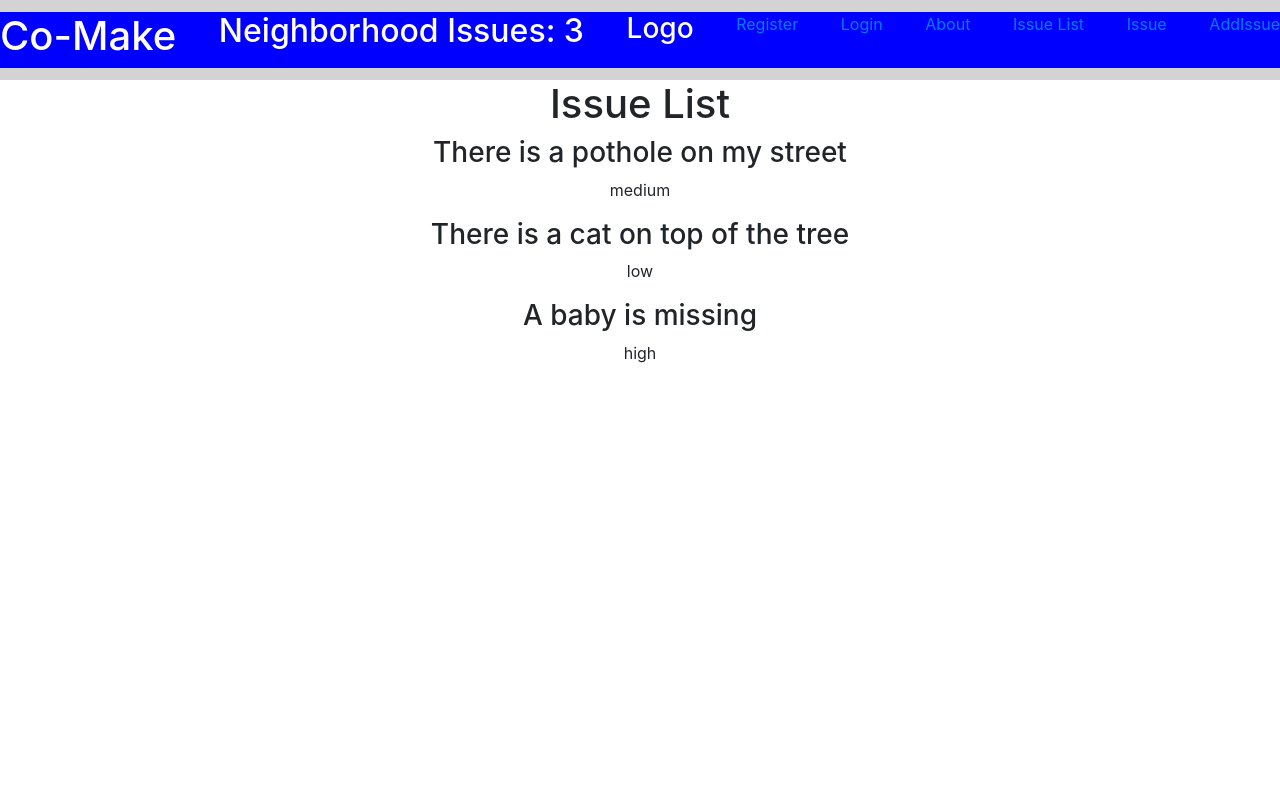
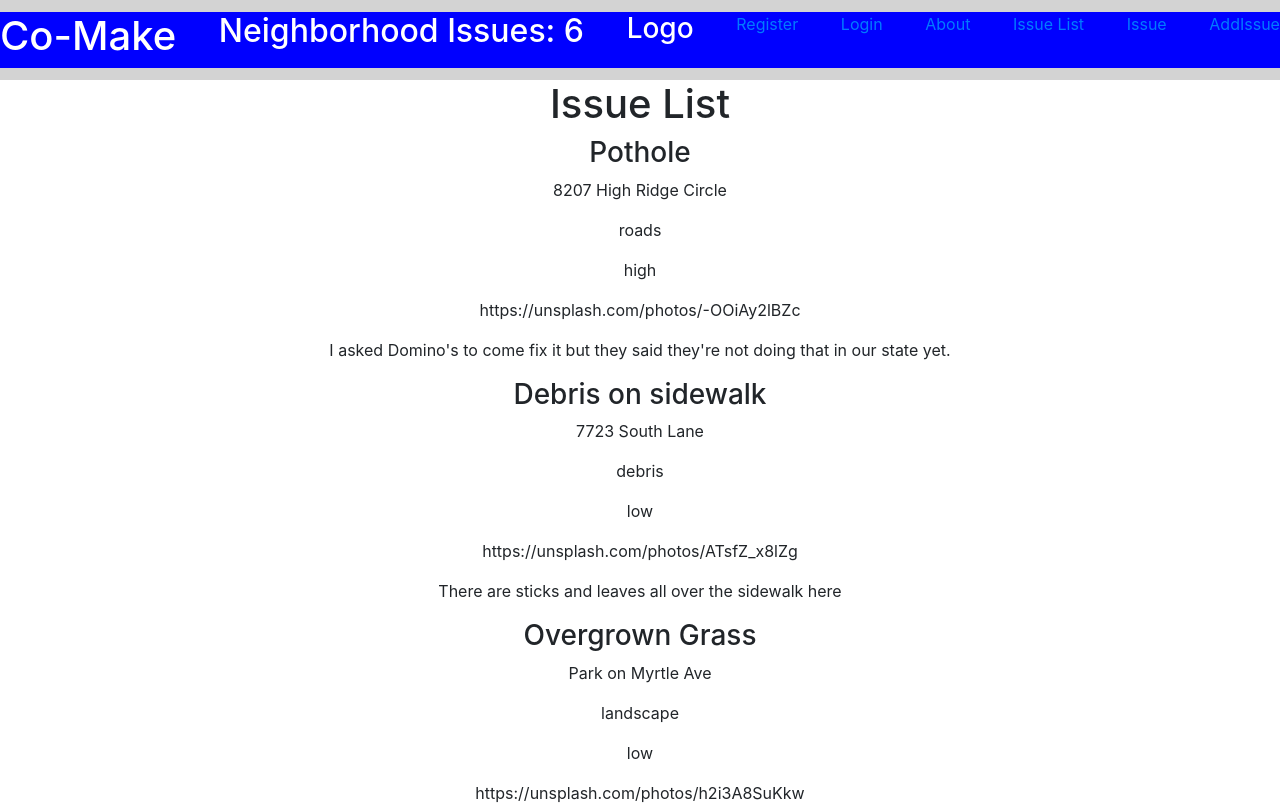
Before and after one commit to Build-Week-Co-make-5/Front-End, a React (Create React App) app in the folder co-make/: page /issue-list in a window 1280 px wide. Shown: the top 804 px of the page. Built offline with nearby package versions, Linux system fonts and the light colour scheme.

Commit message:
Add Updated App, PrivateRoute, and axiosWithAuth JS Files Because: - Added code to PrivateRoute and axiosWithAuth components
This commit:
- Adds authentication to the protected page.
- Will test tomorrow.

```diff
--- a/co-make/src/App.js
+++ b/co-make/src/App.js
@@ -1,6 +1,7 @@
 import React from "react";
 import { BrowserRouter as Router, Switch, Route } from "react-router-dom";
 import { IssueProvider } from "./IssueContext";
+// import { LandingPage } from './components/LandingPage';
 
 import RegistrationForm from "./components/RegistrationFrom";
 import LoginForm from "./components/LoginForm";
@@ -18,17 +19,21 @@ function App() {
       <IssueProvider>
         <div className="App">
           <Navbar />
-          <Route path="/about" component={About} />
-          <Route path="/issue-list" component={IssueList} />
-          <Route path="/issue" component={Issue} />
-          <Route path="/addIssue" component={AddIssue} />
-          <Route exact path="/" component={LoginForm} />
+          <Switch>
+            {/* <h1>Protected React Router</h1>
+            <Route exact path="/" component={LandingPage} /> */}
             <Route
               path="/register"
               render={() => {
                 return <RegistrationForm />;
               }}
             />
+            <Route exact path="/login" component={LoginForm} />
+            <Route path="/about" component={About} />
+            <Route exact path="/issue-list" component={IssueList} />
+            <Route exact path="/issue" component={Issue} />
+            <Route exact path="/addIssue" component={AddIssue} />
+          </Switch>
         </div>
       </IssueProvider>
     </Router>
--- a/co-make/src/IssueContext.js
+++ b/co-make/src/IssueContext.js
@@ -5,20 +5,56 @@ export const IssueContext = createContext();
 export const IssueProvider = props => {
   const [issues, setIssues] = useState([
     {
-        title: "There is a pothole on my street",
-        priority: "medium",
-        id: 1
+      issue_name: "Pothole",
+      issue_location: "8207 High Ridge Circle",
+      category: "roads",
+      priority: "high",
+      imgURL: "https://unsplash.com/photos/-OOiAy2lBZc",
+      issue_details:
+        "I asked Domino's to come fix it but they said they're not doing that in our state yet.",
     },
     {
-        title: "There is a cat on top of the tree",
+      issue_name: "Debris on sidewalk",
+      issue_location: "7723 South Lane",
+      category: "debris",
       priority: "low",
-        id: 2
+      imgURL: "https://unsplash.com/photos/ATsfZ_x8lZg",
+      issue_details: "There are sticks and leaves all over the sidewalk here",
     },
     {
-        title: "A baby is missing",
-        priority: "high",
-        id: 3
-      }
+      issue_name: "Overgrown Grass",
+      issue_location: "Park on Myrtle Ave",
+      category: "landscape",
+      priority: "low",
+      imgURL: "https://unsplash.com/photos/h2i3A8SuKkw",
+      issue_details:
+        "The grass at this playground is getting out of control! Please schedule it to be mowed ASAP",
+    },
+    {
+      issue_name: "Broken curb",
+      issue_location: "2977 N 1412 E",
+      category: "roads",
+      priority: "medium",
+      imgURL: "",
+      issue_details: "The curb is falling apart here and needs fixed again",
+    },
+    {
+      issue_name: "Needs pruning",
+      issue_location: "Needs pruning",
+      category: "landscape",
+      priority: "low",
+      imgURL: "",
+      issue_details:
+        "People walk in the road because the shrubs and trees are so overgrown here",
+    },
+    {
+      issue_name: "Trash",
+      issue_location: "8277 Newbridge Ave",
+      category: "debris",
+      priority: "low",
+      imgURL: "",
+      issue_details: "Needs cleaned up",
+    },
   ]);
 
   return(
--- a/co-make/src/components/AddIssue.js
+++ b/co-make/src/components/AddIssue.js
@@ -1,34 +1,86 @@
-import React, { useState, useContext } from 'react';
+import React, { useState, useEffect, useContext } from 'react';
 import { IssueContext } from '../IssueContext';
+import { axiosWithAuth } from '../utils/axiosWithAuth';
 
 const AddIssue = () => {
 
-  const [title, setTitle] = useState('');
+  const [issue_name, setIssueName] = useState('');
+  const [issue_location, setIssueLocation] = useState('');
+  const [category, setCategory] = useState('');
   const [priority, setPriority] = useState('');
+  const [imgURL, setImgURL] = useState('');
+  const [issue_details, setIssueDetails] = useState('');
+
+
   const [issues, setIssues] = useContext(IssueContext);
 
-  const updateTitle = (e) => {
-    setTitle(e.target.value);
+  const updateIssueName = (e) => {
+    setIssueName(e.target.value);
+  };
+
+  const updateIssueLocation = e => {
+    setIssueLocation(e.target.value);
+  };
+
+  const updateCategory = e => {
+    setCategory(e.target.value);
   };
 
   const updatePriority = e => {
     setPriority(e.target.value);
   };
 
+  const updateImgURL = e => {
+    setImgURL(e.target.value);
+  };
+
+  const updateIssueDetails = e => {
+    setIssueDetails(e.target.value);
+  };
+
   const addIssue = e => {
     e.preventDefault();
-    setIssues(prevIssues => [...prevIssues, { title: title, priority: priority }]);
+    setIssues(prevIssues => [...prevIssues, { issue_name: issue_name, issue_location: issue_location, category: category, priority: priority, imgURL: imgURL, issue_details: issue_details }]);
   };
+
+  useEffect(() => {
+    axiosWithAuth()
+      .get("/api/issues")
+      .then(res => {
+        //res.data.data
+        console.log("API INFO HERE", res);
+        setIssues(res.data);
+      })
+      .catch(err => {
+        console.log("API Data Not Pulling In", err);
+      });
+  }, []);
 
   return (
     <form onSubmit={addIssue}>
       <input
         type="text"
-        title="title"
-        value={title}
-        onChange={updateTitle}
+        issue_name="issue_name"
+        value={issue_name}
+        onChange={updateIssueName}
         placeholder="Add Title"
-        key={title.id}
+        key={issue_name.id}
+      />
+      <input
+        type="text"
+        issue_location="issue_location"
+        value={issue_location}
+        onChange={updateIssueLocation}
+        placeholder="Add Title"
+        key={issue_location.id}
+      />
+      <input
+        type="text"
+        title="category"
+        value={category}
+        onChange={updateCategory}
+        placeholder="Add Category"
+        key={category.id}
       />
       <input
         type="text"
@@ -38,6 +90,22 @@ const AddIssue = () => {
         placeholder="Add Priority"
         key={priority.id}
       />
+      <input
+        type="url"
+        title="imgURL"
+        value={imgURL}
+        onChange={updateImgURL}
+        placeholder="Add Image URL"
+        key={imgURL.id}
+      />
+      <input
+        type="text"
+        title="issue_details"
+        value={issue_details}
+        onChange={updateIssueDetails}
+        placeholder="Add Issue Details"
+        key={issue_details.id}
+      />
       <button>Submit</button>
     </form>
   );
--- a/co-make/src/components/Issue.js
+++ b/co-make/src/components/Issue.js
@@ -1,11 +1,15 @@
 import React from "react";
 
-const Issue = ({title, priority}) => {
+const Issue = ({ issue_name, issue_location, category, priority, imgURL, issue_details }) => {
 
   return (
     <div>
-      <h3>{title}</h3>
+      <h3>{issue_name}</h3>
+      <p>{issue_location}</p>
+      <p>{category}</p>
       <p>{priority}</p>
+      <p>{imgURL}</p>
+      <p>{issue_details}</p>
     </div>
   );
 };
--- a/co-make/src/components/IssueList.js
+++ b/co-make/src/components/IssueList.js
@@ -11,8 +11,12 @@ const IssueList = () => {
       <h1>Issue List</h1>
       {issues.map(issue => (
         <Issue
-          title={issue.title}
+          issue_name={issue.issue_name}
+          issue_location={issue.issue_location}
+          category={issue.category}
           priority={issue.priority}
+          imgURL={issue.imgURL}
+          issue_details={issue.issue_details}
           key={issue.id}
         />
       ))}
--- /dev/null
+++ b/co-make/src/components/LandingPage.js
@@ -0,0 +1,7 @@
+import React from 'react';
+
+export const LandingPage = () => {
+  return (
+    <div>Landing Page</div>
+  );
+};
--- a/co-make/src/utils/axiosWithAuth.js
+++ b/co-make/src/utils/axiosWithAuth.js
@@ -0,0 +1,16 @@
+// Authentication
+// Build a login form to authenticate my users.
+// Build a `axiosWithAuth` module to create an instance of axios with the authentication header
+import axios from "axios";
+
+export const axiosWithAuth = () => {
+  const token = localStorage.getItem("token");
+
+  return axios.create({
+    // config object
+    baseURL: "http://localhost:5000/api/issues",
+    headers: {
+      authorization: token,
+    },
+  });
+};
```
Also changed, not shown: co-make/src/components/PrivateRoute.js (+27 -0 lines), co-make/src/components/Descriptions.js (added). Lines whose indentation alone changed are shown as unchanged.
